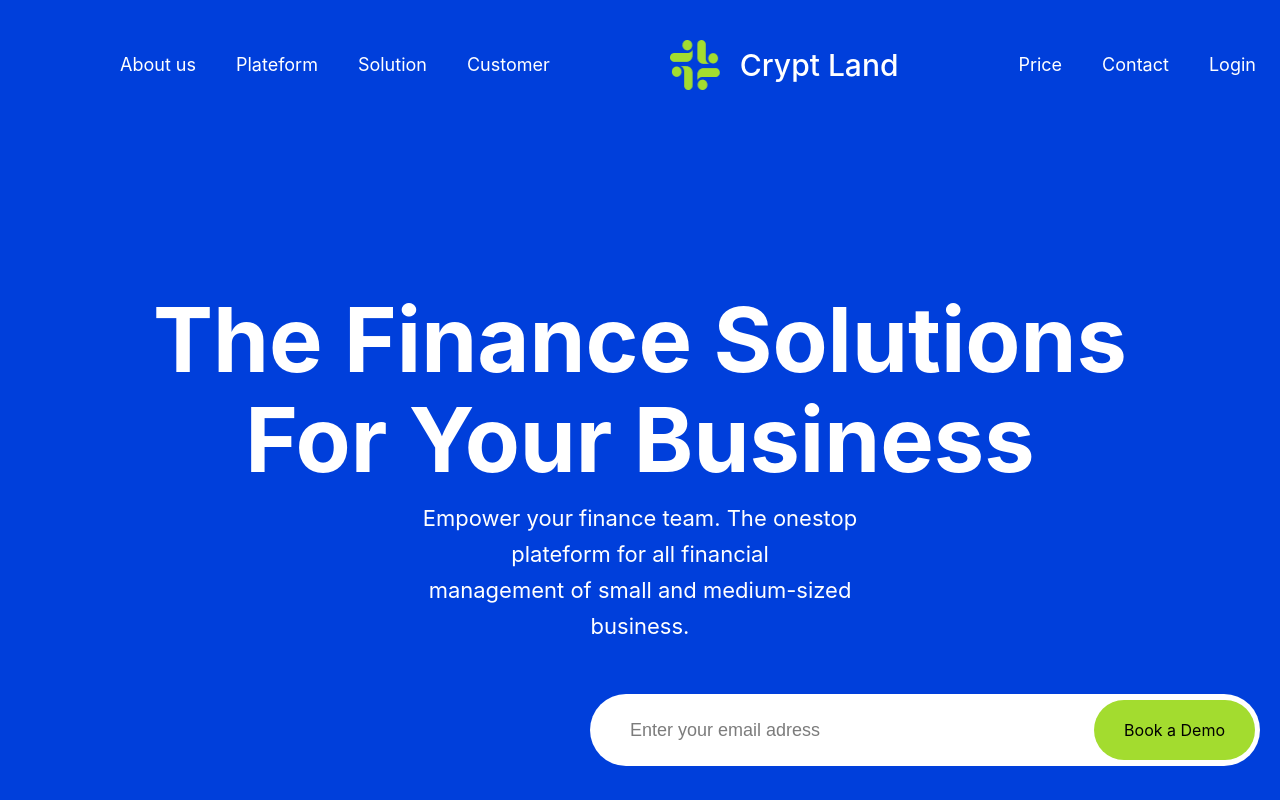
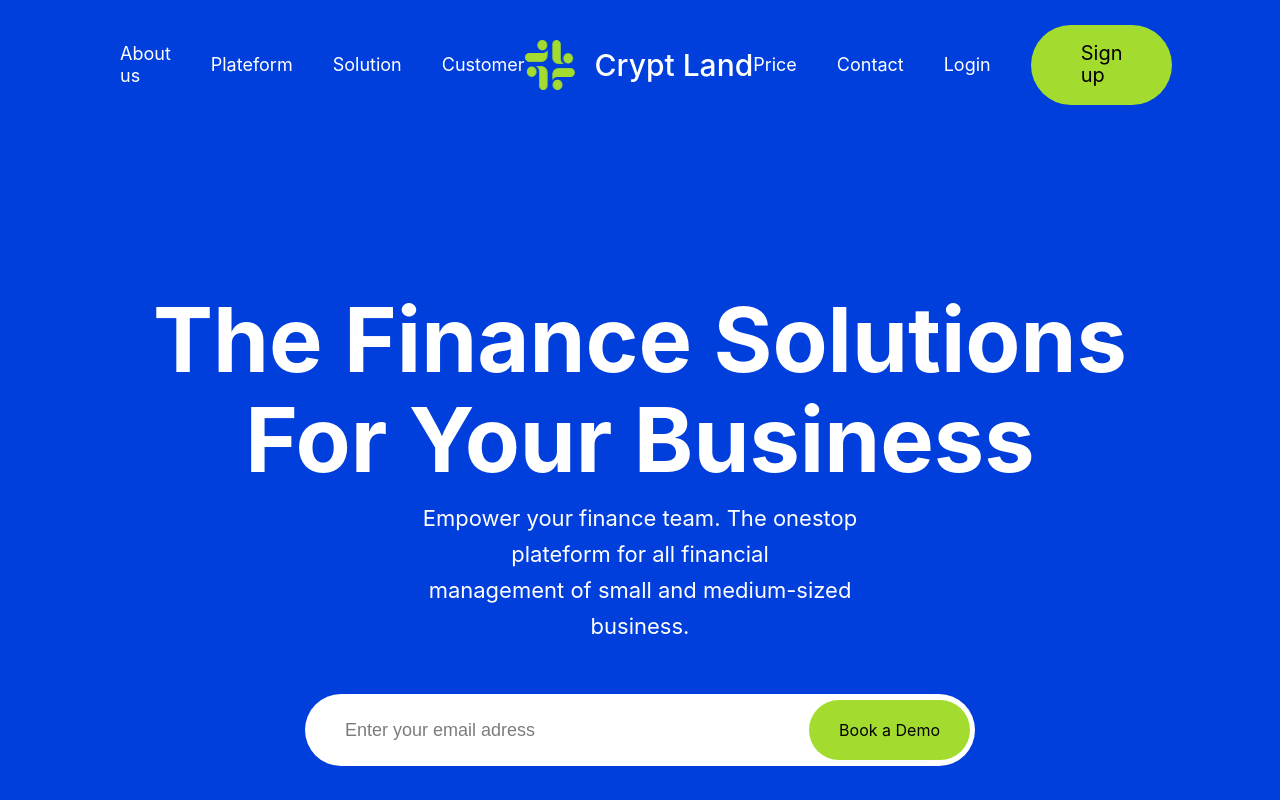
Before and after one commit to bhartiyaanshul/crypt-land, a React (Create React App) app: page / in a window 1280 px wide. Shown: the top 800 px of the page. Built offline with nearby package versions, Linux system fonts and the light colour scheme.

Commit message:
Update LandingPage.css

```diff
--- a/src/pages/LandingPage/LandingPage.css
+++ b/src/pages/LandingPage/LandingPage.css
@@ -9,9 +9,6 @@
     align-items: center;
 }
 
-.intro-details-section{
-    position: relative;
-}
 
 .navbar{
     width: calc(100% - 240px);
@@ -32,13 +29,12 @@
     display: flex;
     gap: 40px;
     align-items: center;
-    text-wrap: nowrap;
+    /* text-wrap: nowrap; */
 }
 .navbar-logo{
-    margin: 0px 120px 0px 120px;
+    /* margin: 0px 120px 0px 120px; */
     display: flex;
     gap: 20px;
-    font-family: Inter;
     font-size: 30px;
     font-weight: 500;
     line-height: 30px;
@@ -60,8 +56,15 @@
     font-size: 20px;
 }
 
+.intro-details-section{
+    position: relative;
+    display: flex;
+    flex-direction: column;
+    align-items: center;
+}
+
 .intro-details-title{
-    /* width:100%; */
+    width:100%;
     font-size: 90px;
     font-weight: 700;
     line-height: 100px;
@@ -80,11 +83,11 @@
 }
 
 .book-demo{
+    margin-top: 50px;
     width: 640px;
     height: 72px;
     border-radius: 100px;
     background-color: #FFFFFF;
-    margin: 50px 520px 0px 590px;
     display: flex;
     align-items: center;
     padding-left: 30px;
@@ -92,7 +95,7 @@
 }
 
 .book-demo > input{
-    /* width: 250px; */
+    width: 250px;
     padding: 10px;
     border: none;
     outline: none;
```
